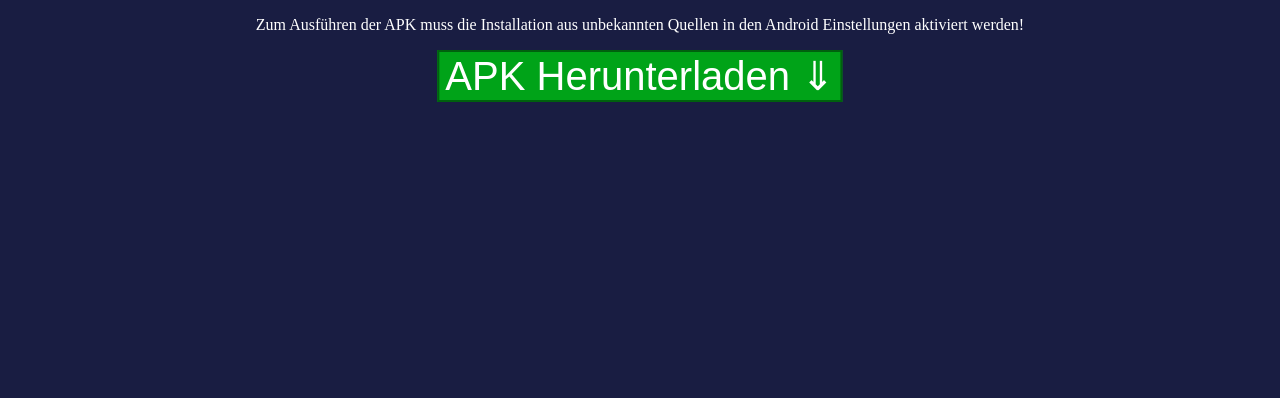
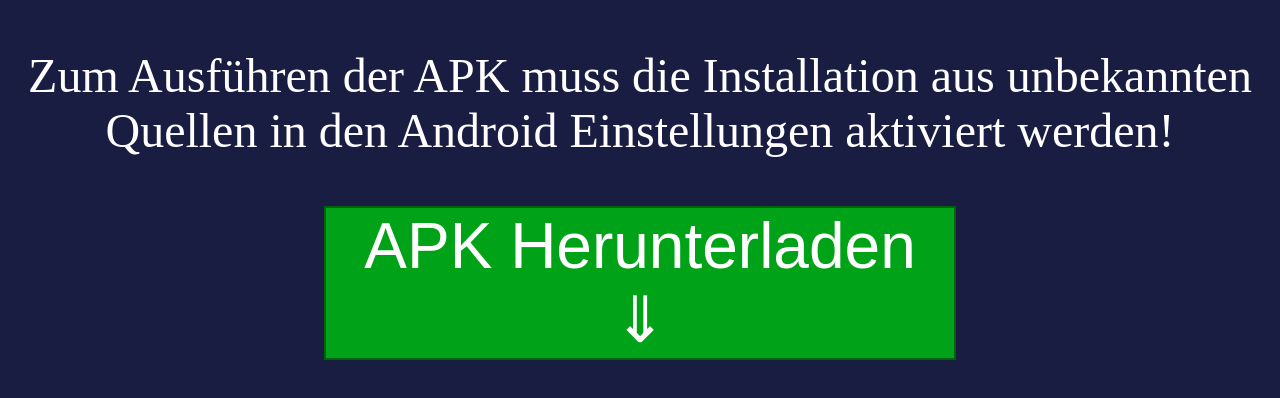
Before and after one commit to wamikewamike/wamikewamike.github.io, a website built with Parcel: page swipeapk/index.html in a window 1280 px wide. Built offline with nearby package versions, Linux system fonts and the light colour scheme.

Commit message:
font groessen angepasst

```diff
--- a/swipeapk/swipeapk.css
+++ b/swipeapk/swipeapk.css
@@ -3,7 +3,7 @@
   color: white;
 }
 p {
-  font-size: 1em;
+  font-size: 3em;
   text-align: center;
 }
 
@@ -19,7 +19,7 @@
   position: absolute;
   left: 50%;
   transform: translateX(-50%);
-  font-size: 2.5em;
+  font-size: 4em;
 }
 button:hover{background-color: #00a318;}
 
```
